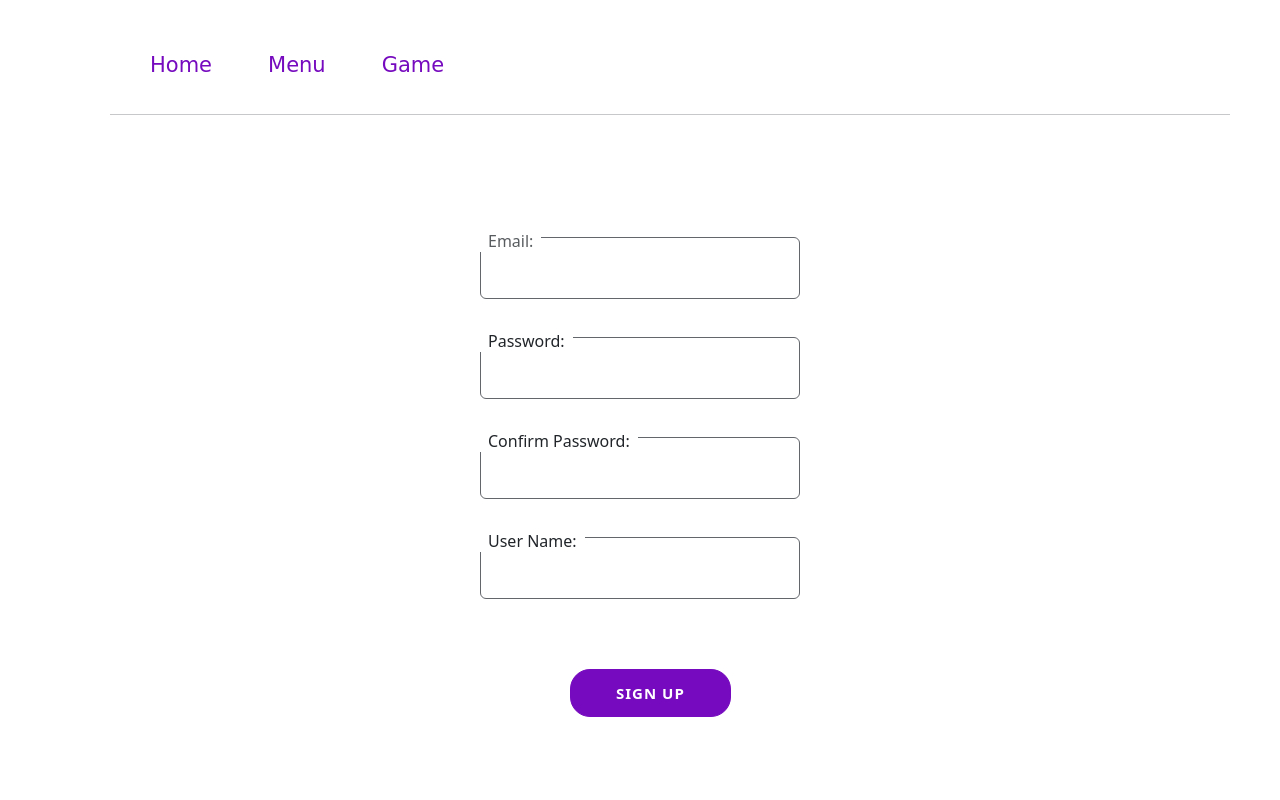
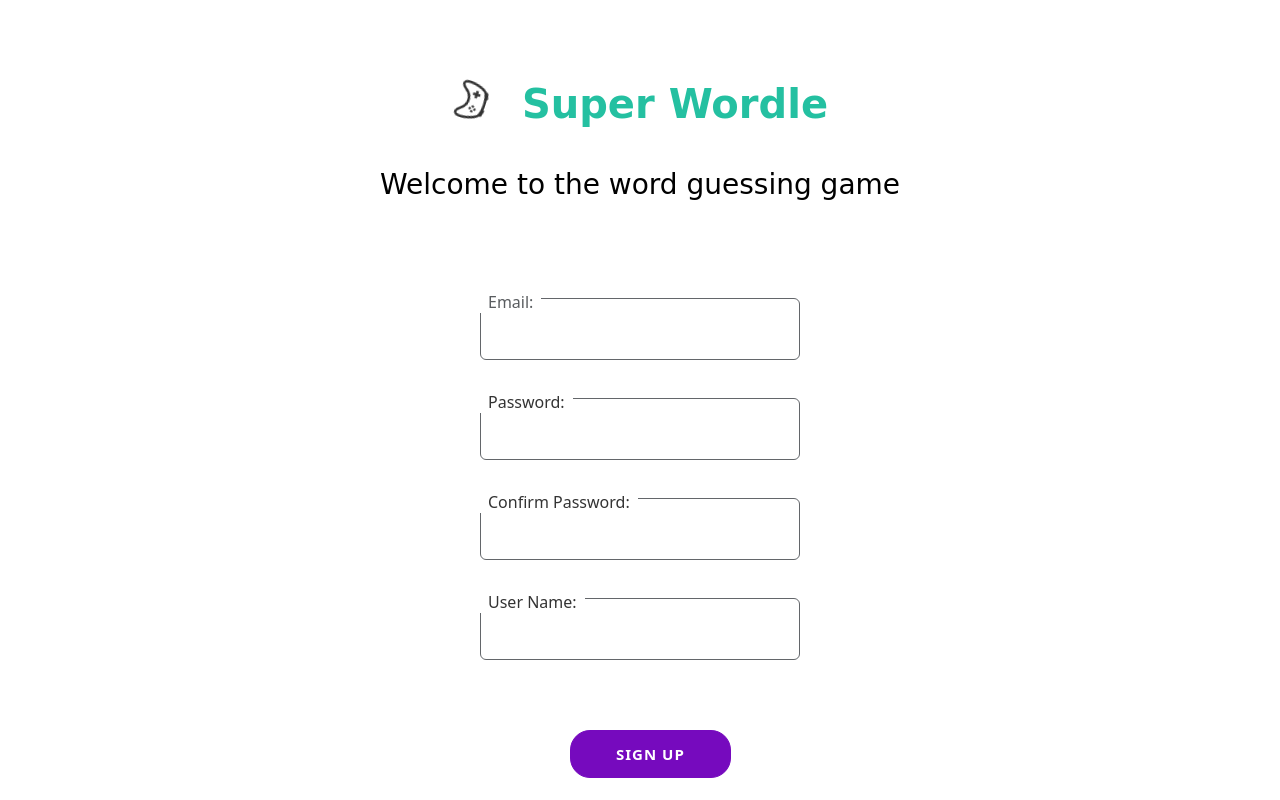
Before and after one commit to danielg5/cits5505GroupProject, a Flask app: page /signup in a window 1280 px wide. Run offline with Flask 3, Linux system fonts and the light colour scheme.

Commit message:
changed route

```diff
--- a/app/static/signin.css
+++ b/app/static/signin.css
@@ -1,4 +1,18 @@
 /* Index page */
+
+body {
+    background-color: white ; /* 浅灰色背景 */
+    color: #333; /* 深色文字，以保证足够的对比度 */
+}
+
+.main {
+    border-radius: 8px;
+    box-shadow: 0 4px 8px rgba(0, 0, 0, 0.1);
+    width: 100%;
+    max-width: 650px;
+    margin-top: 60px;
+    margin-left: 450px;
+}
 
 .form-signin {
     max-width: 330px;
@@ -43,7 +57,7 @@ button{
 
 /* svg setup */
 .svg_pos {
-    display: flex;
+    display: inline-flex;
     justify-content: center;
 }
 
@@ -118,3 +132,19 @@ button{
     color: #760abe;
     font-family: 'Comic Sans MS', 'Chalkboard SE', sans-serif;
 }
+
+/* header */
+
+.header-content {
+    text-align: center;
+    flex-grow: 1; /* Takes available space, pushes logout button to end */
+    font-family: 'Comic Sans MS', 'Chalkboard SE', sans-serif; /* Font for header */
+    color: #24c0a1; /* Color for header*/
+    font-weight: bold;
+}
+.header-body {
+    text-align: center;
+    flex-grow: 1; /* Takes available space, pushes logout button to end */
+    font-family: 'Comic Sans MS', 'Chalkboard SE', sans-serif; /* Font for header */
+    color: #000000; /* Color for header/*/
+}
--- a/app/templates/signup.html
+++ b/app/templates/signup.html
@@ -12,23 +12,21 @@
 
 <body>
 
-    <header class="hr_pos mb-3">
-        <div>
-          <div class="d-flex flex-wrap align-items-center justify-content-center justify-content-lg-start">
-            <ul class="navstyle col-12 col-lg-auto justify-content-center">
-              <li><a href="index.html" class="px-2 listyle">Home</a></li>
-              <li><a href="menu.html" class="px-2 listyle">Menu</a></li>
-              <li><a href="game.html" class="px-2 listyle">Game</a></li>
-            </ul>
-          </div>
+    <div class="title_position">
+        <div class="svg_pos">
+            <svg class="rotate-svg" xmlns="http://www.w3.org/2000/svg" width="40" height="42" fill="currentColor" class="bi bi-controller" viewBox="0 0 16 16">
+                <path d="M11.5 6.027a.5.5 0 1 1-1 0 .5.5 0 0 1 1 0m-1.5 1.5a.5.5 0 1 0 0-1 .5.5 0 0 0 0 1m2.5-.5a.5.5 0 1 1-1 0 .5.5 0 0 1 1 0m-1.5 1.5a.5.5 0 1 0 0-1 .5.5 0 0 0 0 1m-6.5-3h1v1h1v1h-1v1h-1v-1h-1v-1h1z"/>
+                <path d="M3.051 3.26a.5.5 0 0 1 .354-.613l1.932-.518a.5.5 0 0 1 .62.39c.655-.079 1.35-.117 2.043-.117.72 0 1.443.041 2.12.126a.5.5 0 0 1 .622-.399l1.932.518a.5.5 0 0 1 .306.729q.211.136.373.297c.408.408.78 1.05 1.095 1.772.32.733.599 1.591.805 2.466s.34 1.78.364 2.606c.024.816-.059 1.602-.328 2.21a1.42 1.42 0 0 1-1.445.83c-.636-.067-1.115-.394-1.513-.773-.245-.232-.496-.526-.739-.808-.126-.148-.25-.292-.368-.423-.728-.804-1.597-1.527-3.224-1.527s-2.496.723-3.224 1.527c-.119.131-.242.275-.368.423-.243.282-.494.575-.739.808-.398.38-.877.706-1.513.773a1.42 1.42 0 0 1-1.445-.83c-.27-.608-.352-1.395-.329-2.21.024-.826.16-1.73.365-2.606.206-.875.486-1.733.805-2.466.315-.722.687-1.364 1.094-1.772a2.3 2.3 0 0 1 .433-.335l-.028-.079zm2.036.412c-.877.185-1.469.443-1.733.708-.276.276-.587.783-.885 1.465a14 14 0 0 0-.748 2.295 12.4 12.4 0 0 0-.339 2.406c-.022.755.062 1.368.243 1.776a.42.42 0 0 0 .426.24c.327-.034.61-.199.929-.502.212-.202.4-.423.615-.674.133-.156.276-.323.44-.504C4.861 9.969 5.978 9.027 8 9.027s3.139.942 3.965 1.855c.164.181.307.348.44.504.214.251.403.472.615.674.318.303.601.468.929.503a.42.42 0 0 0 .426-.241c.18-.408.265-1.02.243-1.776a12.4 12.4 0 0 0-.339-2.406 14 14 0 0 0-.748-2.295c-.298-.682-.61-1.19-.885-1.465-.264-.265-.856-.523-1.733-.708-.85-.179-1.877-.27-2.913-.27s-2.063.091-2.913.27"/>
+            </svg>
+            <h1 class="headerstyle header-content" style="margin-bottom: 40px; margin-left: 30px;">Super Wordle</h1>
         </div>
-        <hr class="col-3 col-md-2 mb-5" style="width: 100%;">
-    </header>
+        <h3 class="headerstyle header-body">Welcome to the word guessing game</h3>
+    </div>
 
 
 
     <div class="signPos">
-        <form action="/" method="post">
+        <form action="/signup" method="post">
             <div class="form-group" style="margin-bottom: 30px;">
                 <label for="emailSignUp" class="col-sm-2" style="z-index: 5; white-space: nowrap">
                     <span class="small bg-white text-muted pt-1 pl-2 pr-2">Email:</span>
```
Also changed, not shown: app/templates/index.html (+6 -2 lines), app/static/signin.js (line endings or trailing spaces), 3 other files.
